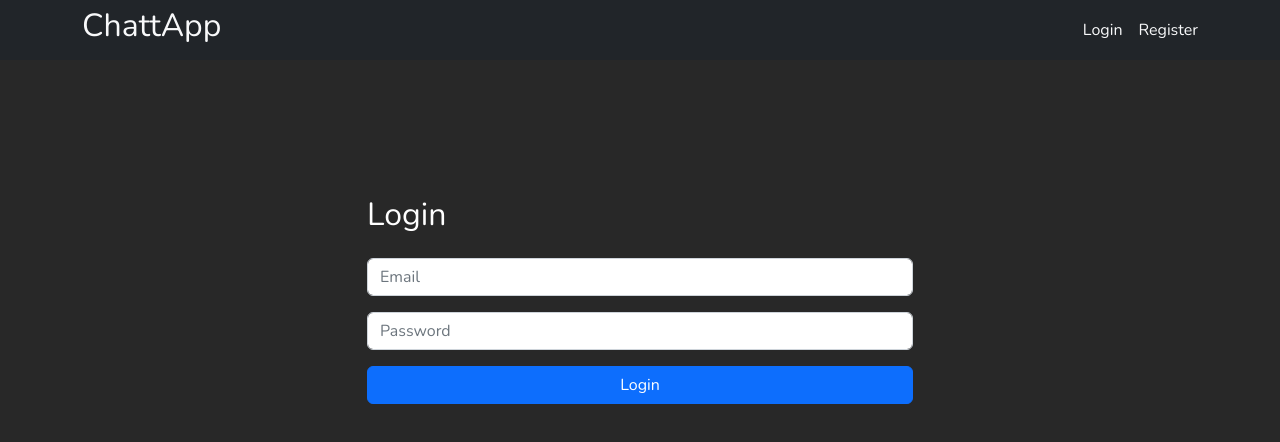
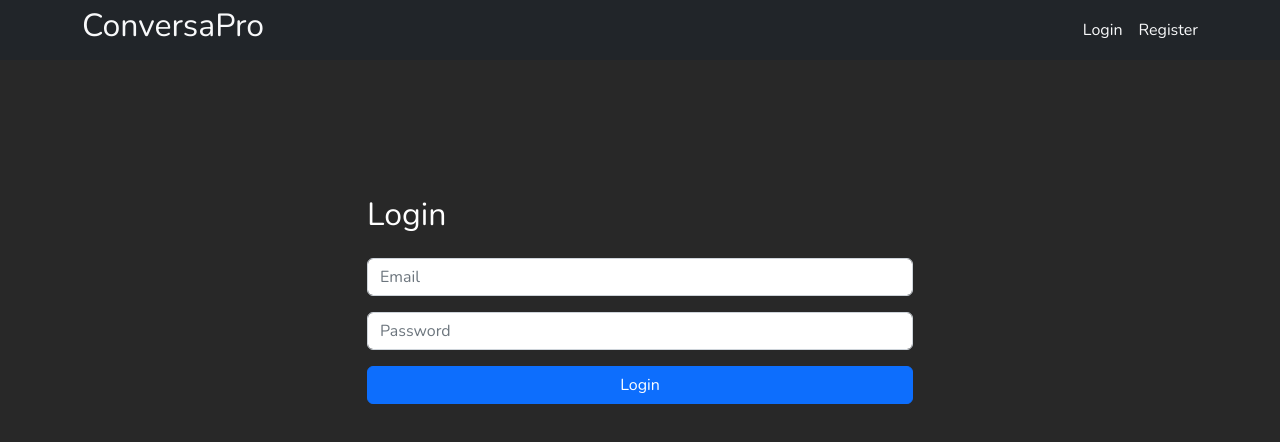
Before and after one commit to sam1090/Chat-App, a React (Vite) app in the folder client/: page / in a window 1280 px wide. Shown: the top 442 px of the page. Built offline with nearby package versions, Linux system fonts and the light colour scheme; no server answers.

Commit message:
Name Changed

```diff
--- a/client/src/components/NavBar.jsx
+++ b/client/src/components/NavBar.jsx
@@ -12,7 +12,7 @@ const NavBar = () => {
       <Container>
         <h2>
           <Link to='/' className='link-light text-decoration-none'>
-            ChattApp
+            ConversaPro
           </Link>
         </h2>
        {user &&  <span className='text-warning'>
```
